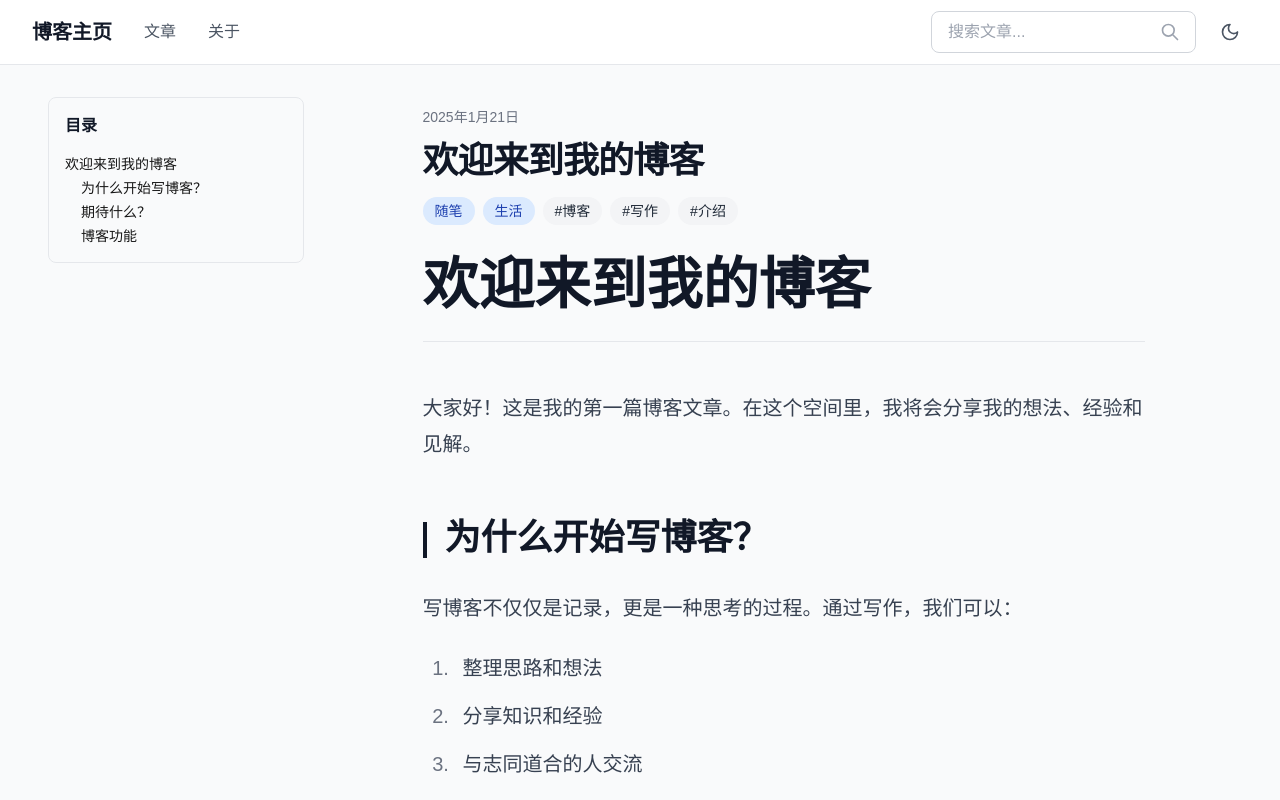
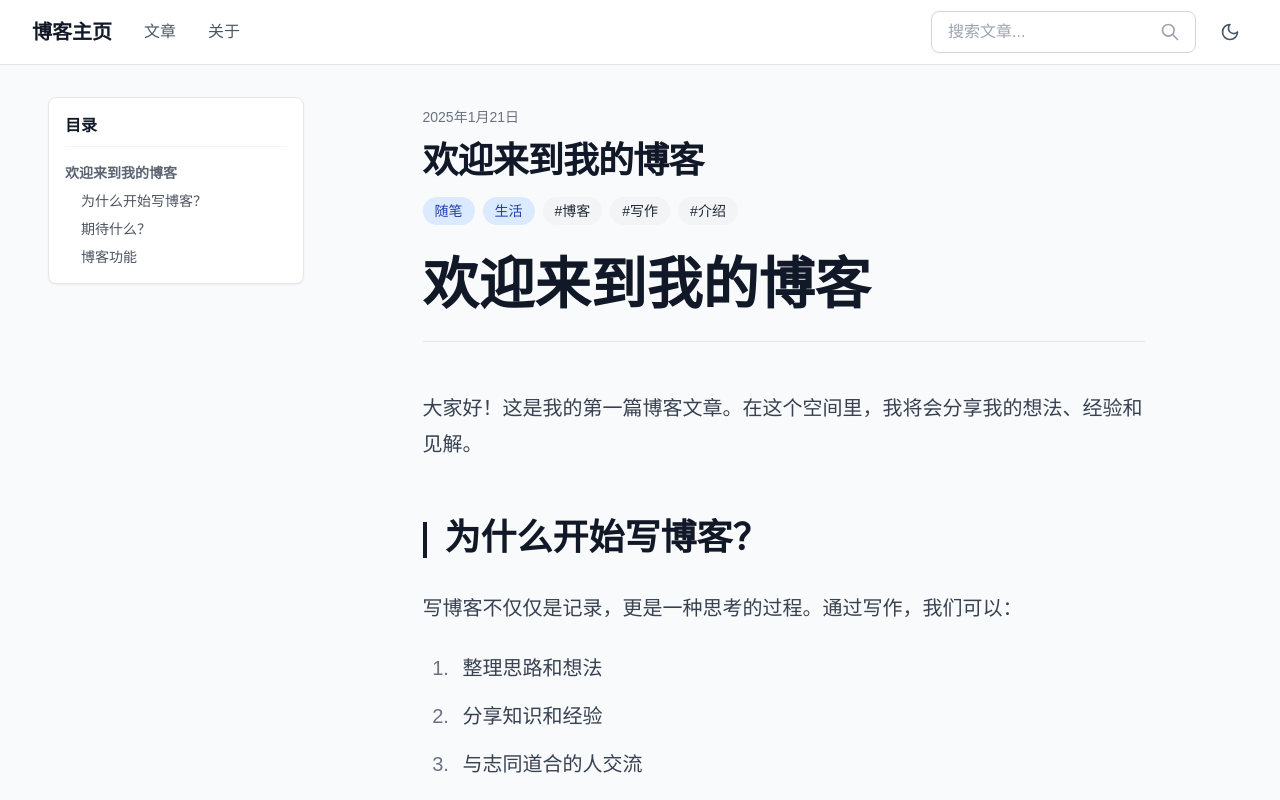
Before and after one commit to aniviaH/blog.dadifeihua.com, a Next.js app: page /posts/hello-world in a window 1280 px wide. Shown: the top 800 px of the page. Built offline with nearby package versions, Linux system fonts and the light colour scheme.

Commit message:
feat: 让windsurf帮我处理博客详情页目录的样式在light主题下显示问题

```diff
--- a/app/posts/[slug]/page.tsx
+++ b/app/posts/[slug]/page.tsx
@@ -11,13 +11,21 @@ interface PostPageProps {
 
 function TableOfContents({ toc }) {
   return (
-    <nav className="space-y-1">
+    <nav className="space-y-2">
       {toc.map((item) => (
         <a
           key={item.id}
           href={`#${item.id}`}
-          className="block text-sm hover:text-blue-600 dark:hover:text-blue-400"
-          style={{ paddingLeft: `${(item.level - 1) * 1}rem` }}
+          className={`
+            block text-sm transition-colors duration-200
+            ${item.level === 1 ? 'font-semibold' : 'font-normal'}
+            ${item.level === 2 ? 'text-gray-800 dark:text-gray-200' : 'text-gray-600 dark:text-gray-400'}
+            hover:text-blue-600 dark:hover:text-blue-400
+          `}
+          style={{
+            paddingLeft: `${(item.level - 1) * 1}rem`,
+            opacity: `${Math.max(0.9 - (item.level - 1) * 0.1, 0.6)}`,
+          }}
         >
           {item.title}
         </a>
@@ -39,8 +47,10 @@ export default function PostPage({ params }: PostPageProps) {
         {/* 侧边栏 */}
         <aside className="lg:w-64 space-y-8">
           {post.toc && post.toc.length > 0 && (
-            <div className="sticky top-24 space-y-4 rounded-lg border p-4 dark:border-gray-800">
-              <h2 className="font-semibold text-gray-900 dark:text-white">目录</h2>
+            <div className="sticky top-24 space-y-4 rounded-lg border border-gray-200 dark:border-gray-800 bg-white dark:bg-gray-900/50 p-4 shadow-sm">
+              <h2 className="font-semibold text-gray-900 dark:text-white border-b border-gray-100 dark:border-gray-800 pb-2">
+                目录
+              </h2>
               <TableOfContents toc={post.toc} />
             </div>
           )}
```
